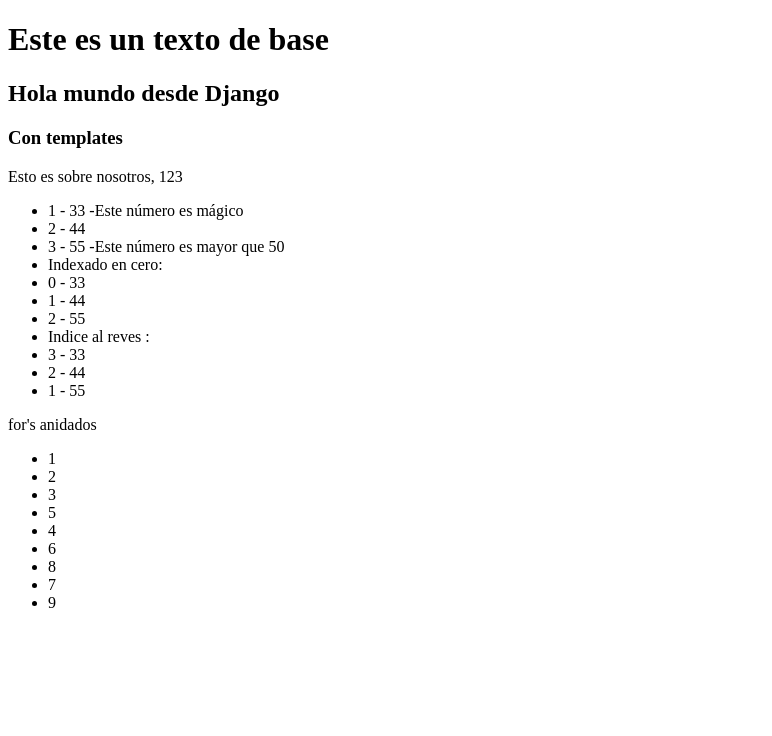
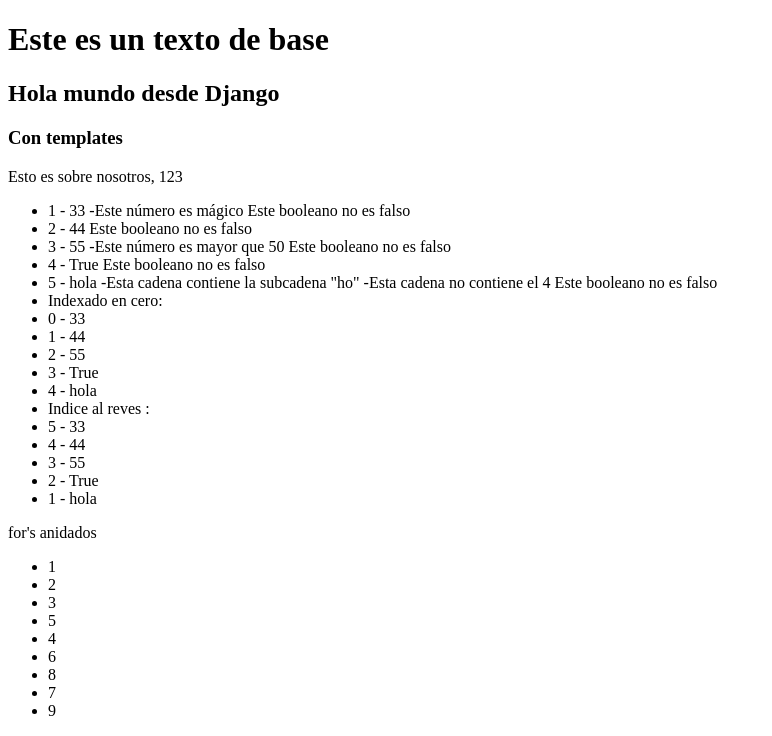
Before and after one commit to dhuamanilu/LAB-05-PWEB2, a Django app: page / in a window 1280 px wide. Shown: the part 88-824 px from the top of the page, without its empty margins (0-772 px from the left). Before the commit the page ends 696 px from the top, so only its background shows below. Run offline with Django 4.2, Linux system fonts and the light colour scheme.

Commit message:
Utilizando operadores de comparacion vistos en la documentacion

```diff
--- a/inicio/views.py
+++ b/inicio/views.py
@@ -7,7 +7,7 @@ def myHomeView(request,*args, **kwargs):
 	myContext = {
 	 	"myText": "Esto es sobre nosotros",
         "myNumber": 123,
-        "myList":[33,44,55],
+        "myList":[33,44,55,True,"hola"],
         "my2dList":[[1,2,3],[5,4,6],[8,7,9]],
     }
 	return render(request,"home.html",myContext)
--- a/templates/home.html
+++ b/templates/home.html
@@ -16,6 +16,16 @@
 	{% elif myItem > 50 %}
 		-Este número es mayor que 50
 	{% endif %}
+	{% if "ho" in myItem %}
+		-Esta cadena contiene la subcadena "ho"
+	{% endif %}
+	{% if "4" not in myItem %}
+		-Esta cadena no contiene el 4
+	{% endif %}
+	{% if somevar is not False %}
+  		Este booleano no es falso
+	{% endif %}
+
 
 
 	</li>
```
Also changed, not shown: README.md.
